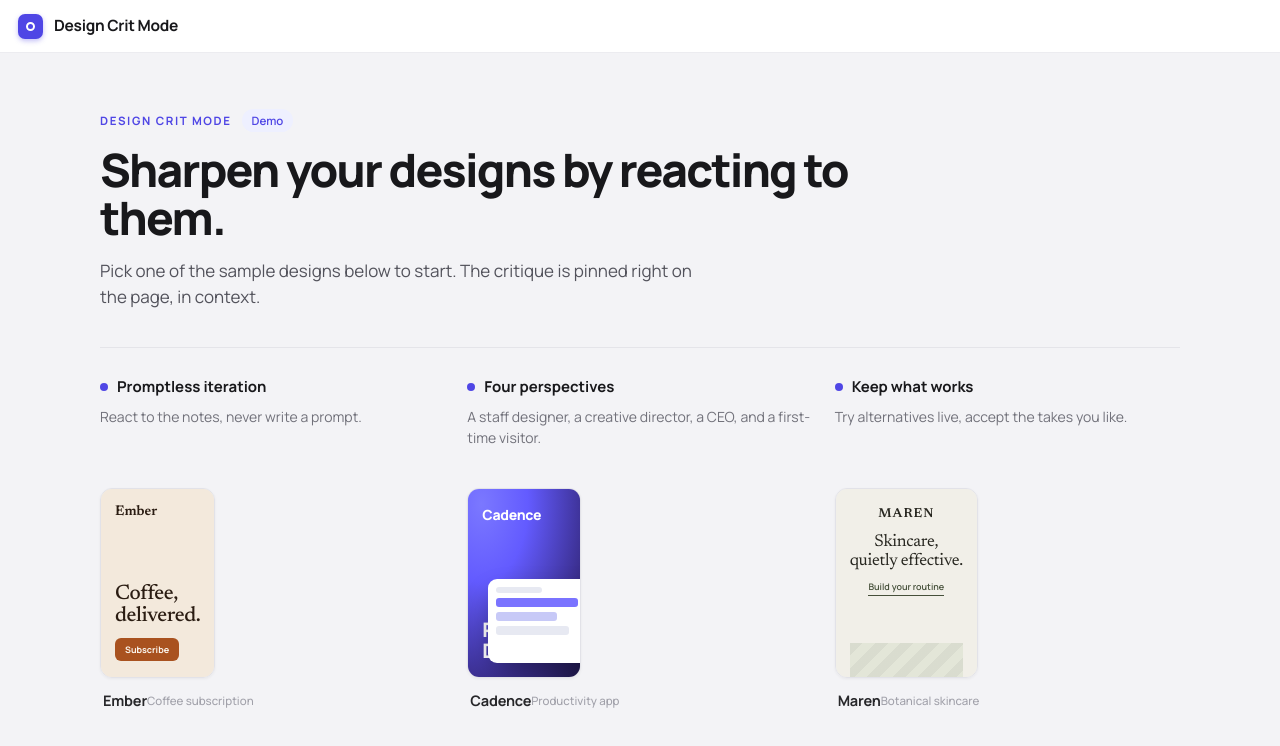
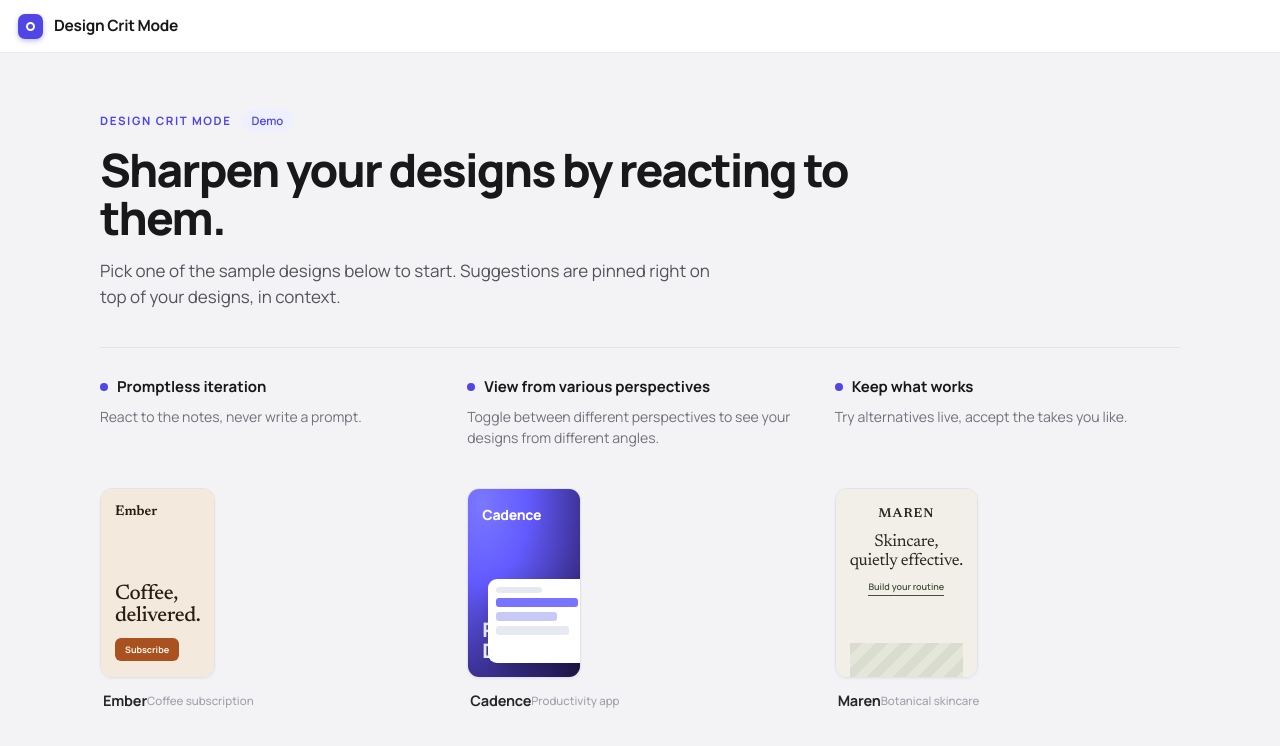
Before and after one commit to dipahalder/crit-mode, a React (Vite) app: page / in a window 1280 px wide. Shown: the top 746 px of the page. Built offline with nearby package versions, Linux system fonts and the light colour scheme.

Commit message:
copy nit

```diff
--- a/src/components/StartScreen.tsx
+++ b/src/components/StartScreen.tsx
@@ -9,7 +9,7 @@ import BrandThumbnail from './BrandThumbnail'
 
 const FEATURES = [
   { title: 'Promptless iteration', desc: 'React to the notes, never write a prompt.' },
-  { title: 'Four perspectives', desc: 'A staff designer, a creative director, a CEO, and a first-time visitor.' },
+  { title: 'View from various perspectives', desc: 'Toggle between different perspectives to see your designs from different angles.' },
   { title: 'Keep what works', desc: 'Try alternatives live, accept the takes you like.' },
 ]
 
@@ -22,7 +22,7 @@ export default function StartScreen({ onChoose }: { onChoose: (key: BrandKey) =>
           <span style={{ fontSize: 11.5, fontWeight: 600, color: '#4f46e5', background: '#eef0ff', borderRadius: 999, padding: '3px 10px' }}>Demo</span>
         </div>
         <h1 style={{ fontSize: 46, lineHeight: 1.04, fontWeight: 800, letterSpacing: '-1.8px', margin: '0 0 16px', color: '#18181b', maxWidth: 760 }}>{clean('Sharpen your designs by reacting to them.')}</h1>
-        <p style={{ fontSize: 17, lineHeight: 1.55, color: '#52525b', margin: 0, maxWidth: 620 }}>{clean('Pick one of the sample designs below to start. The critique is pinned right on the page, in context.')}</p>
+        <p style={{ fontSize: 17, lineHeight: 1.55, color: '#52525b', margin: 0, maxWidth: 620 }}>{clean('Pick one of the sample designs below to start. Suggestions are pinned right on top of your designs, in context.')}</p>
 
         <div style={{ borderTop: '1px solid #e4e4e9', margin: '36px 0 28px' }} />
 
```
